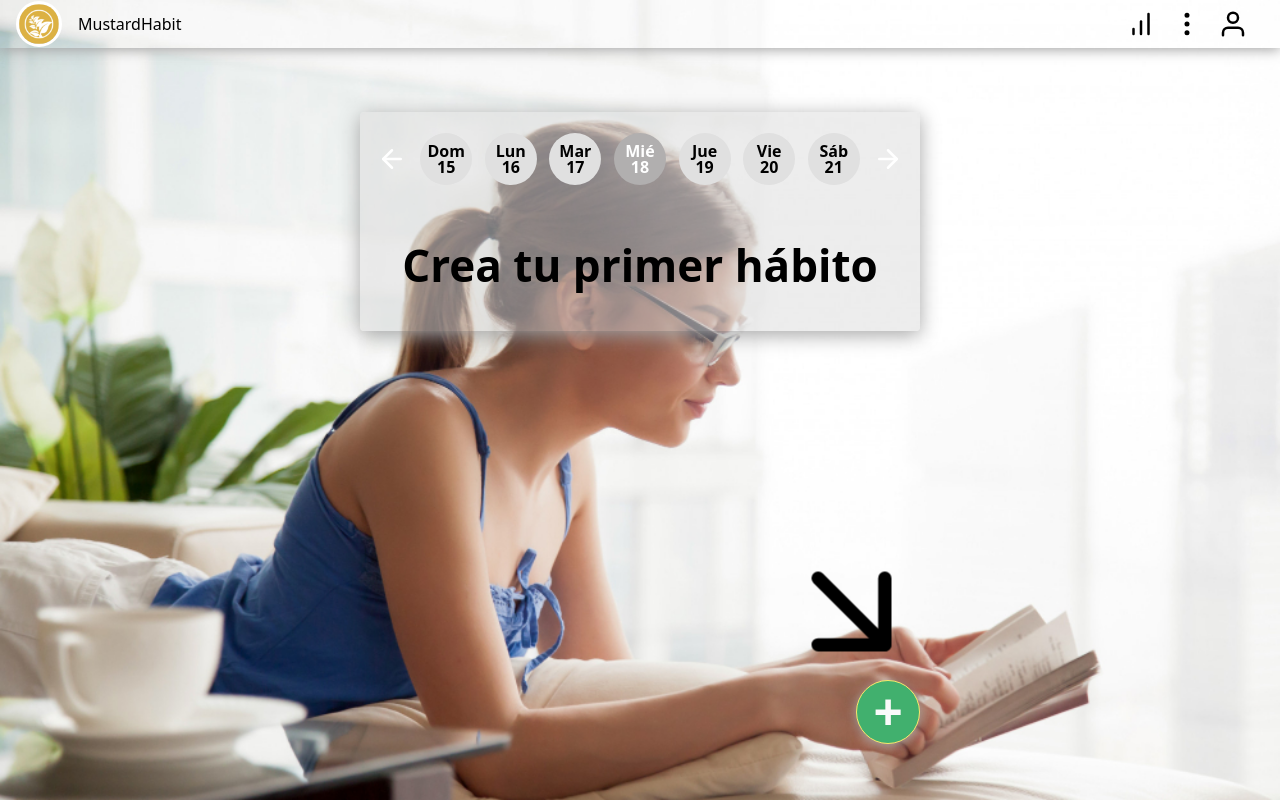
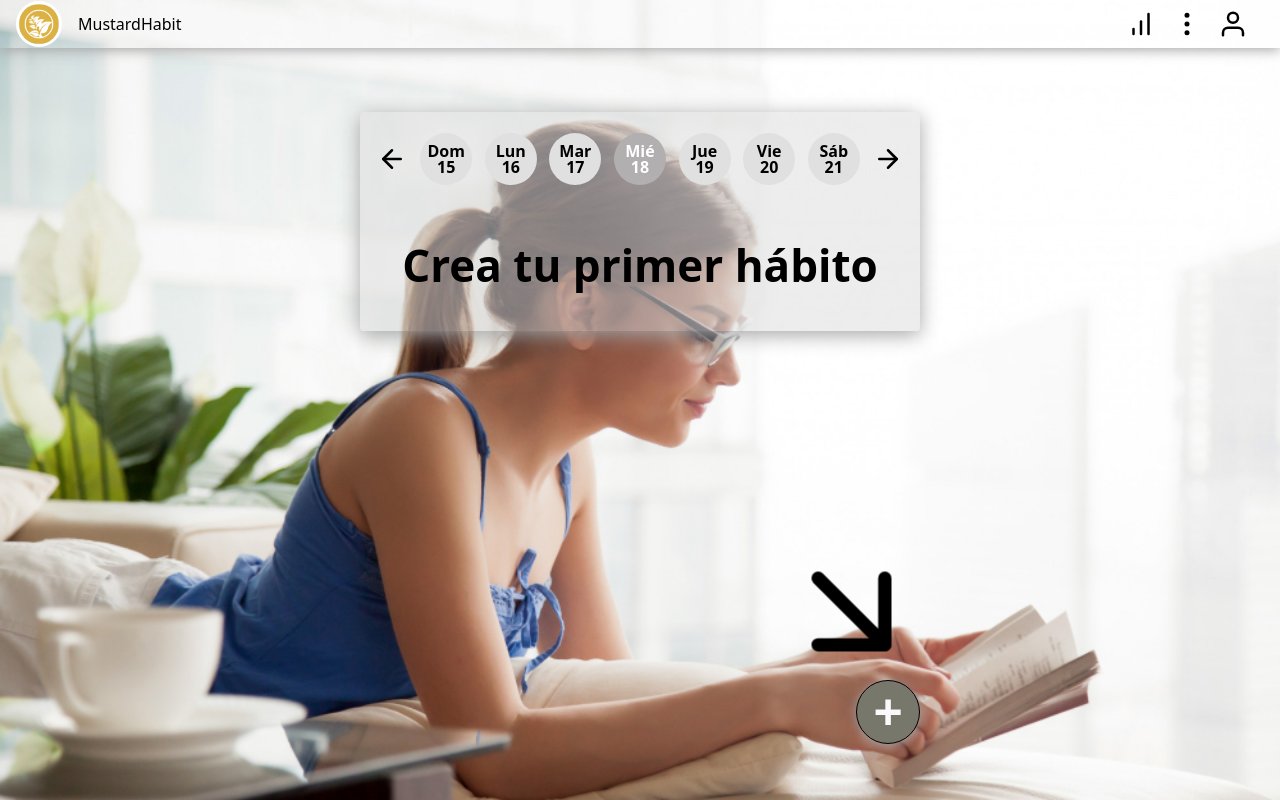
Before and after one commit to fabianvegadev/app-mustard-habit, a React (Vite) app: page / in a window 1280 px wide. Built offline with nearby package versions, Linux system fonts and the light colour scheme.

Commit message:
Mejorando barra scroll

```diff
--- a/src/CreateHabitButton/CreateHabitButton.css
+++ b/src/CreateHabitButton/CreateHabitButton.css
@@ -5,11 +5,11 @@
 }
 
 .CreateHabitButton {
-    background-color: #41B06E;
+    background-color: #77786b;
     box-shadow: 0px 2px 12px #A5A5A5;
     border-style: solid;
     border-width: thin;
-    border-color: #F6E96B;
+    border-color: black;
     border-radius: 50%;
     cursor: pointer;
     font-size: 50px;
--- a/src/DateBar/DateBar.css
+++ b/src/DateBar/DateBar.css
@@ -34,7 +34,7 @@
 .date-bar-button {
   background-color: transparent; /* Fondo transparente para que resalten los iconos */
   border: none;
-  color: white;
+  color: black;
   font-size: 30px; /* Tamaño del icono */
   cursor: pointer;display: flex;
   align-items: center;
--- a/src/HabitList/HabitList.css
+++ b/src/HabitList/HabitList.css
@@ -13,17 +13,17 @@
 .HabitList::-webkit-scrollbar {
   width: 12px;
   border-radius: 20px;
+  border: 16px 8px 16px 0px;
+  margin-right: 16px;
 }
 
 .HabitList::-webkit-scrollbar-track {
-  background: white;
+  background-color: transparent;
   border-radius: 20px;
-  margin-top: 16px;
 }
 
 .HabitList::-webkit-scrollbar-thumb {
   background-color: gray;
-  max-height: 2px;
   border-radius: 20px;
-  border: 4px solid white
+  border: 4px solid white;
 }
```
